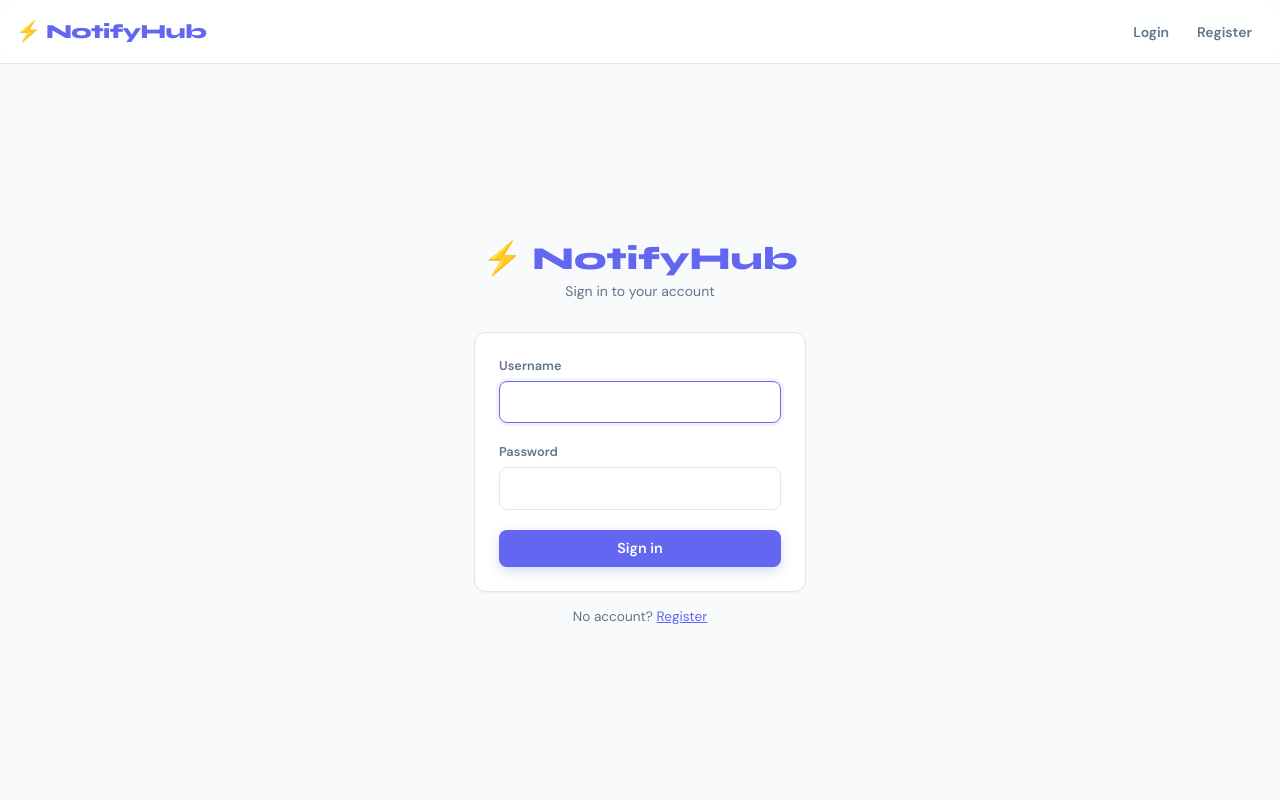
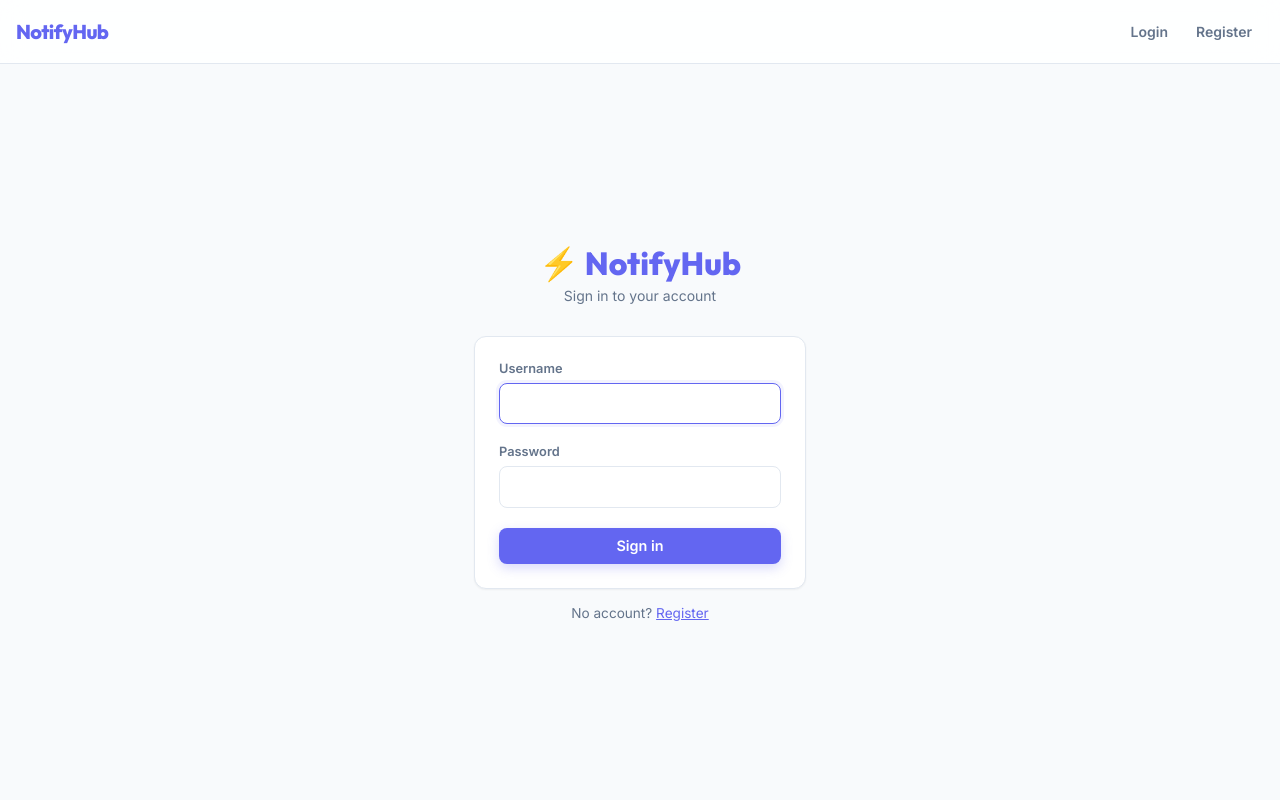
Before and after one commit to Basha2120/notification-activity-system, a Django app: page /accounts/login/ in a window 1280 px wide. Run offline with Django 4.2, Linux system fonts and the light colour scheme.

Commit message:
Modernized typography, removed brand icon, and fixed unread count tag rendering

```diff
--- a/settings.py
+++ b/settings.py
@@ -10,6 +10,7 @@ DEBUG = True
 ALLOWED_HOSTS = ['*']
 
 INSTALLED_APPS = [
+    'daphne',
     'django.contrib.admin',
     'django.contrib.auth',
     'django.contrib.contenttypes',
--- a/templates/base.html
+++ b/templates/base.html
@@ -6,8 +6,9 @@
   <meta name="viewport" content="width=device-width, initial-scale=1.0">
   <title>{% block title %}NotifyHub{% endblock %}</title>
   <link rel="preconnect" href="https://fonts.googleapis.com">
+  <link rel="preconnect" href="https://fonts.gstatic.com" crossorigin>
   <link
-    href="https://fonts.googleapis.com/css2?family=DM+Sans:wght@400;500;600&family=Syne:wght@600;700;800&display=swap"
+    href="https://fonts.googleapis.com/css2?family=Inter:wght@400;500;600;700&family=Outfit:wght@500;600;700;800&display=swap"
     rel="stylesheet">
   <style>
     *,
@@ -32,8 +33,8 @@
       --amber: #f59e0b;
       --red: #ef4444;
       --radius: 12px;
-      --font-body: 'DM Sans', sans-serif;
-      --font-display: 'Syne', sans-serif;
+      --font-body: 'Inter', system-ui, -apple-system, sans-serif;
+      --font-display: 'Outfit', system-ui, -apple-system, sans-serif;
       --shadow-sm: 0 1px 2px 0 rgb(0 0 0 / 0.05);
       --shadow: 0 4px 6px -1px rgb(0 0 0 / 0.1), 0 2px 4px -2px rgb(0 0 0 / 0.1);
       --shadow-lg: 0 10px 15px -3px rgb(0 0 0 / 0.1), 0 4px 6px -4px rgb(0 0 0 / 0.1);
@@ -47,7 +48,6 @@
       -webkit-font-smoothing: antialiased;
     }
 
-    /* ── NAV ── */
     nav {
       position: sticky;
       top: 0;
@@ -92,7 +92,6 @@
       background: var(--surface2);
     }
 
-    /* ── BELL ── */
     .bell-wrap {
       position: relative;
     }
@@ -194,7 +193,6 @@
       background: var(--accent-glow);
     }
 
-    /* ── LAYOUT ── */
     .container {
       max-width: 680px;
       margin: 0 auto;
@@ -215,7 +213,6 @@
       letter-spacing: -0.02em;
     }
 
-    /* ── CARDS ── */
     .card {
       background: var(--surface);
       border: 1px solid var(--border);
@@ -229,7 +226,6 @@
       box-shadow: var(--shadow);
     }
 
-    /* ── BUTTONS ── */
     .btn {
       display: inline-flex;
       align-items: center;
@@ -272,7 +268,6 @@
       font-size: 0.8rem;
     }
 
-    /* ── FORM ── */
     .form-group {
       margin-bottom: 1.25rem;
     }
@@ -305,7 +300,6 @@
       box-shadow: 0 0 0 3px var(--accent-glow);
     }
 
-    /* ── TOAST ── */
     #toast-container {
       position: fixed;
       bottom: 1.5rem;
@@ -342,7 +336,7 @@
       }
     }
 
-    /* ── MOBILE RESPONSIVE ── */
+    /* Mobile Responsive */
     @media (max-width: 640px) {
       nav {
         padding: 0 0.75rem;
@@ -352,7 +346,6 @@
         display: none;
       }
 
-      /* Hide Hello, username on small screens */
       .page-title {
         font-size: 1.4rem;
       }
@@ -390,7 +383,7 @@
 <body>
 
   <nav>
-    <a class="nav-brand" href="/">⚡ NotifyHub</a>
+    <a class="nav-brand" href="/">NotifyHub</a>
     <div class="nav-links">
       {% if user.is_authenticated %}
       <a href="/feed/">Feed</a>
@@ -399,8 +392,7 @@
 
       <div class="bell-wrap" id="bellWrap">
         <button class="bell-btn" onclick="document.getElementById('notifDropdown').classList.toggle('open')">
-          🔔 <span class="bell-badge {% if not unread_count %}hidden{% endif %}" id="bellBadge">{{ unread_count
-            }}</span>
+          🔔 <span class="bell-badge {% if not unread_count %}hidden{% endif %}" id="bellBadge">{{ unread_count|default:"0" }}</span>
         </button>
         <div class="notif-dropdown" id="notifDropdown">
           <div class="notif-header">
@@ -462,7 +454,7 @@
       await fetch('/api/notifications/read-all/', { method: 'POST', headers: { 'X-CSRFToken': CSRF } });
       refreshBadge();
       document.getElementById('notifDropdown').classList.remove('open');
-      // Optional: visually mark items as read
+      // Marking items as read
       document.querySelectorAll('.notif-item.unread').forEach(el => el.classList.remove('unread'));
     }
 
```
